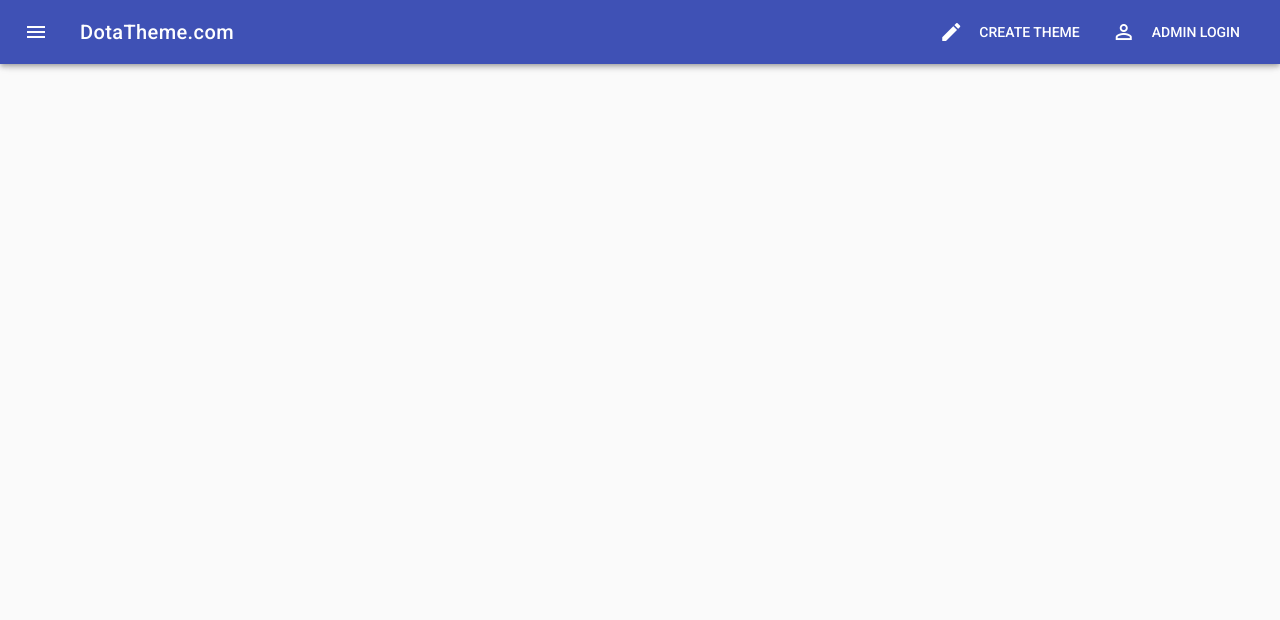
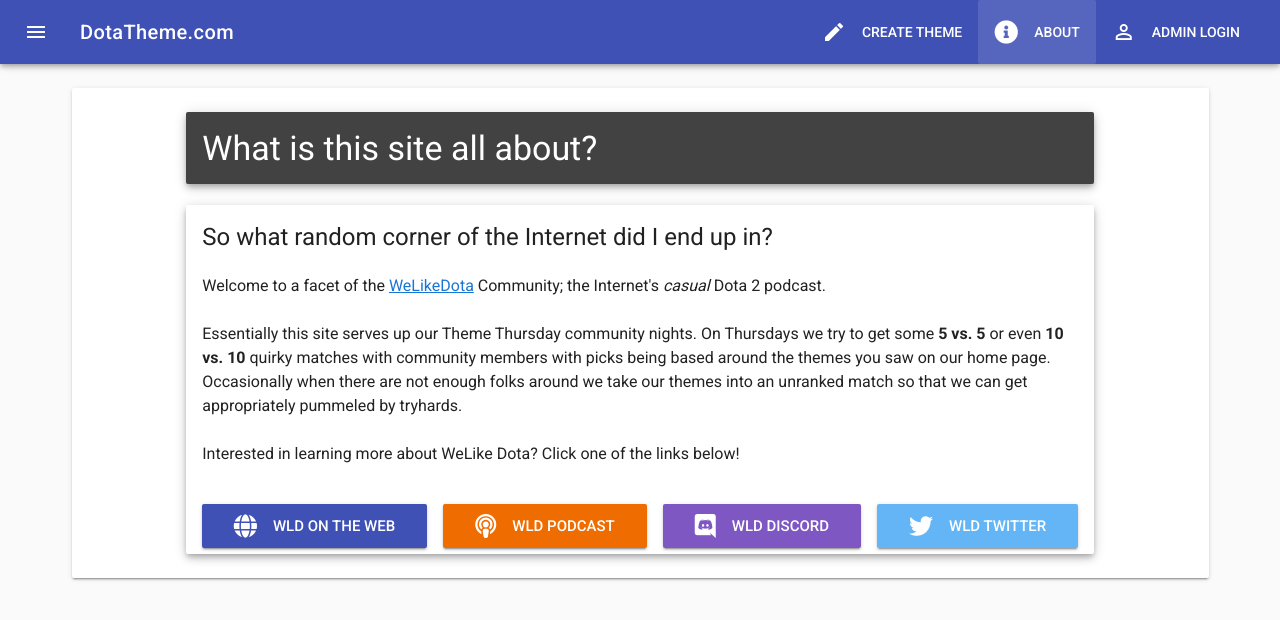
Before and after one commit to markrmessmore/dotatheme, a Vue app: page /about in a window 1280 px wide. Shown: the top 620 px of the page. Built offline with nearby package versions, Linux system fonts and the light colour scheme; no server answers; the database is empty.

Commit message:
Added about page.

```diff
--- a/src/App.vue
+++ b/src/App.vue
@@ -64,6 +64,11 @@ export default {
           link: "/createTheme"
         },
         {
+          title: "About",
+          icon: "fas fa-info-circle",
+          link: "/about"
+        },
+        {
           title: "Admin Login",
           icon: "perm_identity",
           link: "/login"
--- /dev/null
+++ b/src/components/about.vue
@@ -0,0 +1,69 @@
+<template lang="html">
+  <v-container>
+    <v-layout row>
+      <v-flex xs12>
+        <v-card>
+          <v-container>
+            <v-layout row>
+              <v-flex xs10 offset-xs1>
+                <v-card color="secondary white--text" class="elevation-5">
+                  <v-card-text>
+                    <h3 class="display-1">What is this site all about?</h3>
+                  </v-card-text>
+                </v-card>
+              </v-flex>
+            </v-layout>
+            <br>
+            <v-layout row>
+              <v-flex xs10 offset-xs1>
+                <v-card class="elevation-5">
+                  <v-card-text>
+                    <h6 class="headline">So what random corner of the Internet did I end up in?</h6>
+                    <br>
+                    <p class="subheading">
+                      Welcome to a facet of the <a href="http://www.welikedota.com/">WeLikeDota</a> Community; the Internet's <i>casual</i> Dota 2 podcast.
+                      <br>
+                      <br>
+                      Essentially this site serves up our Theme Thursday community nights. On Thursdays we try to get some <b>5 vs. 5</b> or even <b>10 vs. 10</b> quirky matches with community members with picks being based around the themes you saw on our home page. Occasionally when there are not enough folks around we take our themes into an unranked match so that we can get appropriately pummeled by tryhards.
+                      <br>
+                      <br>
+                      Interested in learning more about WeLike Dota? Click one of the links below!
+                    </p>
+                  </v-card-text>
+                  <v-layout row text-xs-center>
+                    <v-flex xs12>
+                      <v-btn href="http://welikedota.com" large color="indigo" dark>
+                        <v-icon left>fas fa-globe</v-icon>
+                        WLD on the Web
+                      </v-btn>
+                      <v-btn href="https://itunes.apple.com/us/podcast/we-like-dota-podcasts/id799008929" large color="orange darken-3" dark>
+                        <v-icon left>fas fa-podcast</v-icon>
+                        WLD Podcast
+                      </v-btn>
+                      <v-btn href="https://discord.gg/0h2DOuBCUWs9XHZp" large color="deep-purple lighten-1" dark>
+                        <v-icon left>fab fa-discord</v-icon>
+                        WLD Discord
+                      </v-btn>
+                      <v-btn href="https://twitter.com/welikedota" large color="blue lighten-2" dark>
+                        <v-icon left>fab fa-twitter</v-icon>
+                        WLD Twitter
+                      </v-btn>
+                    </v-flex>
+                  </v-layout>
+                </v-card>
+              </v-flex>
+            </v-layout>
+          </v-container>
+        </v-card>
+      </v-flex>
+    </v-layout>
+  </v-container>
+</template>
+
+<script>
+export default {
+}
+</script>
+
+<style lang="css">
+</style>
--- a/src/router/index.js
+++ b/src/router/index.js
@@ -8,6 +8,7 @@ import editHeroes from '@/components/editHeroes'
 import editTheme from '@/components/editTheme'
 import manageThemes from '@/components/manageThemes'
 import AuthGuard from './authguard.js'
+import about from '@/components/about'
 
 Vue.use(Router)
 
@@ -18,6 +19,10 @@ export default new Router({
       path: '/',
       name: 'Home',
       component: Home
+    },
+    {
+      path: '/about',
+      component: about
     },
     {
       path: '/login',
```
